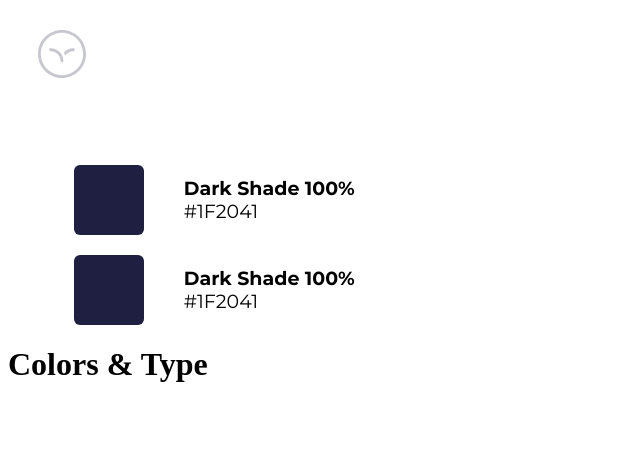
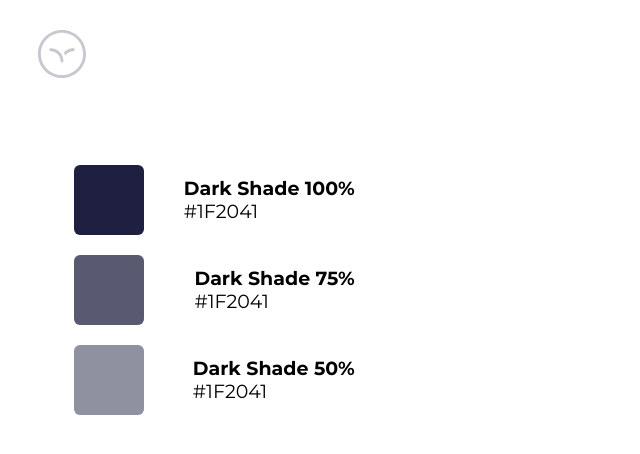
Before and after one commit to SAMSerg/Hotel, a website built with webpack: page src/ui-kit/colors-type.pug in a window 1280 px wide. Shown: the whole page, without its empty margins (0-640 px from the left). Built offline with nearby package versions, Linux system fonts and the light colour scheme.

Commit message:
Colors 75% and 50% added

```diff
--- a/src/ui-kit/colors-type.css
+++ b/src/ui-kit/colors-type.css
@@ -4,6 +4,8 @@
 @import "./color-block/color-block.css";
 @import "./rectangle/rectangle.css";
 @import "./rectangle/_shade-100/rectangle_shade-100.css";
+@import "./rectangle/_shade-75/rectangle_shade-75.css";
+@import "./rectangle/_shade-50/rectangle_shade-50.css";
 @import "./page-conteiner/page-conteiner.css";
 @import "./page-conteiner/_body/page-conteiner_body.css";
 @import "./color-text/color-text.css";
--- a/src/ui-kit/colors-type.pug
+++ b/src/ui-kit/colors-type.pug
@@ -13,10 +13,12 @@ head
         .color-text_h1 Dark Shade 100%
         .color-text_p #1F2041
     .color-block.color-block__colors-group
-      .rectangle.rectangle_shade-100
+      .rectangle.rectangle_shade-75
       .color-text
-        .color-text_h1 Dark Shade 100%
+        .color-text_h1 Dark Shade 75%
         .color-text_p #1F2041
-
-.conteiner
-  h1 Colors & Type
+    .color-block.color-block__colors-group
+      .rectangle.rectangle_shade-50
+      .color-text
+        .color-text_h1 Dark Shade 50%
+        .color-text_p #1F2041
--- /dev/null
+++ b/src/ui-kit/rectangle/_shade-50/rectangle_shade-50.css
@@ -0,0 +1,3 @@
+.rectangle_shade-50 {
+    background: #1F20417f;
+}
--- /dev/null
+++ b/src/ui-kit/rectangle/_shade-75/rectangle_shade-75.css
@@ -0,0 +1,3 @@
+.rectangle_shade-75 {
+    background: #1F2041bd;
+}
```
Also changed, not shown: dist/index.html, dist/ui-kit/colors-type.html, 4 other files.
